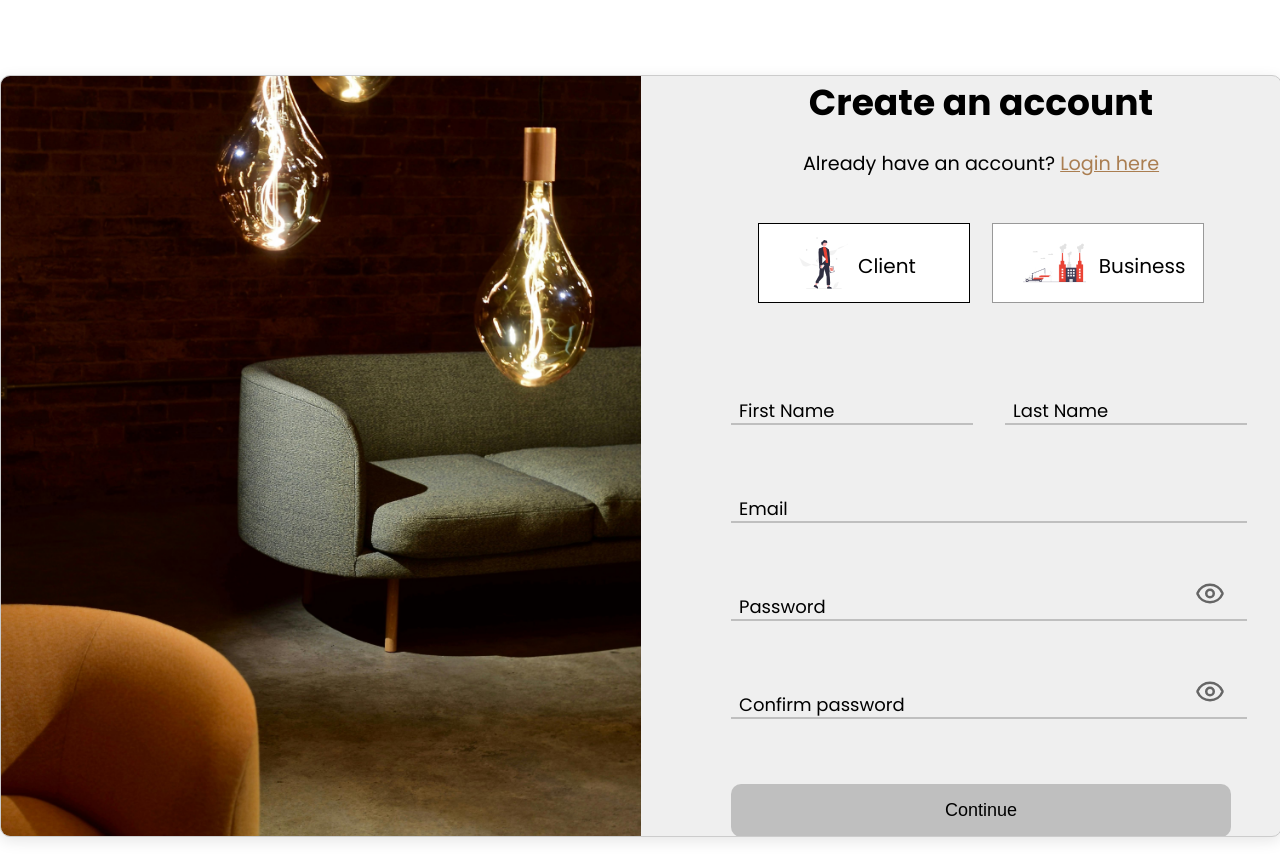
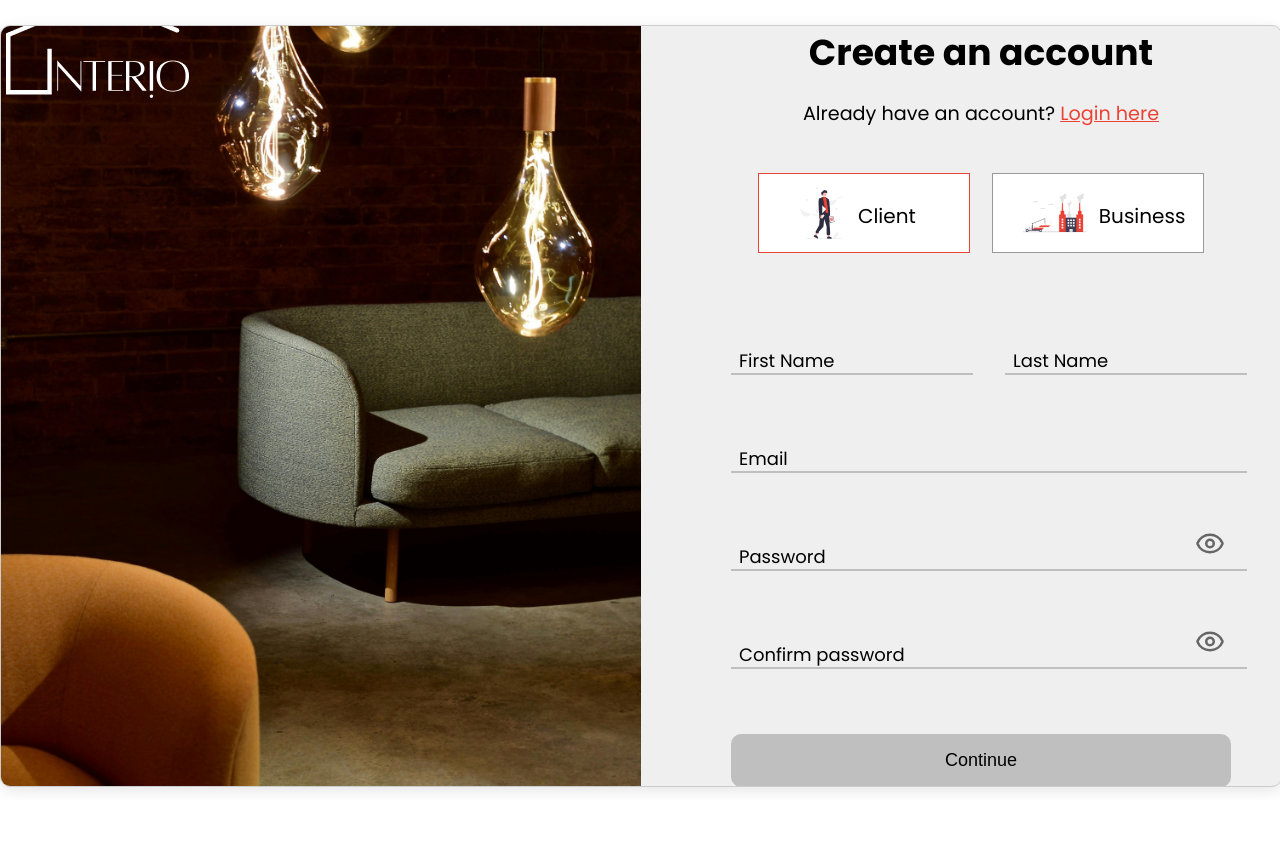
Before and after one commit to joelarapi/Interio-Front-End, a React (Vite) app: page /login in a window 1280 px wide. Both pictures are taken after a click on the element "Register here". After the commit the page ends 800 px from the top, so only its background shows below. Built offline with nearby package versions, Linux system fonts and the light colour scheme; a web font is replaced by a local one; what aws-amplify would draw is missing.

Commit message:
login/signup v4

```diff
--- a/src/Components/Login.jsx
+++ b/src/Components/Login.jsx
@@ -69,29 +69,41 @@ function Login() {
         setIsRegister(!isRegister);
     }
 
-    const saveUserToDataBase = async (userData) =>{
+    const saveUserToDataBase = async (userData) => {
+        const createUrl = userType === 'client'
+            ? 'https://akvct836lc.execute-api.eu-central-1.amazonaws.com/dev/user'
+            : 'https://akvct836lc.execute-api.eu-central-1.amazonaws.com/dev/business';
+
+        const bodyData = {
+            email: userData.email,
+            cognitoId: userData.cognitoId
+        };
+
+        if (userType === 'client') {
+            bodyData.username = userData.username;
+        } else {
+            bodyData.businessName = userData.businessName;
+            bodyData.location = userData.location;
+        }
+
         try {
-            const response = await fetch('https://akvct836lc.execute-api.eu-central-1.amazonaws.com/dev/user', {
+            const response = await fetch(createUrl, {
                 method: 'POST',
                 headers: {
                     'Content-Type': 'application/json',
                     'Accept': 'application/json'
                 },
-                body: JSON.stringify({
-                    email: userData.email,
-                    username: userData.username,
-                    cognitoId: userData.cognitoId
-                })
+                body: JSON.stringify(bodyData)
             });
             const responseText = await response.text();
-            if(response.ok){
+            if (!response.ok) {
                 throw new Error(`Failed to save user data: ${responseText}`);
             }
-            try{
-            const data = JSON.parse(responseText);
+            try {
+                const data = JSON.parse(responseText);
                 console.log('User data saved successfully:', data);
                 return data;
-            }catch (e){
+            } catch (e) {
                 console.error('Failed to parse response:', e);
                 return responseText;
             }
@@ -102,9 +114,7 @@ function Login() {
             });
             throw error;
         }
-
-        }
-
+    };
 
     const handleSubmit = async (e) => {
         e.preventDefault();
@@ -139,13 +149,15 @@ function Login() {
                 const userData = {
                     email: createEmail,
                     username: `${firstName} ${lastName}`,
+                    businessName: userType === 'business' ? `${businessName}` : undefined,
+                    location: userType === 'business' ? `${location}` : undefined,
                     cognitoId: SignUpResponse.userId
                 };
 
 
                 try{
+                    setIsConfirmationStep(true);
                     await saveUserToDataBase(userData);
-                    setIsConfirmationStep(true);
                     alert('User signed up, confirm your email');
                 } catch (dbError){
                     console.error('Detailed database error:', {
@@ -193,11 +205,13 @@ function Login() {
 
     const isSignupFormFilled = () => {
         const commonFields = isCreateEmailFilled && isCreatePasswordFilled && isConfirmPasswordFilled && isFirstNameFilled && isLastNameFilled;
+        const businessFields = isCreateEmailFilled && isCreatePasswordFilled && isConfirmPasswordFilled && isBusinessNameFilled && isLocationFilled
         if (userType === 'client') {
             return commonFields;
-        } else {
-            return commonFields && isBusinessNameFilled && isLocationFilled;
+        } else if(userType === 'business'){
+            return businessFields;
         }
+        return false
     };
 
     const handleForgotPassword = async (e) => {
@@ -252,6 +266,7 @@ function Login() {
         <div className="outerContainer">
         <div className={styles.container}>
             <div className={`${styles.imageContainer} ${isRegister ? styles.loginBackground : styles.signupBackground}`}>
+                {!isRegister && (<img src='/Group%2064.png' alt='logo' className={styles.logo}/> )}
             </div>
             <div className={`${styles.formContainer}`}>
                 <div className={`${styles.formWrapper}`}>
--- a/src/Components/Login.module.css
+++ b/src/Components/Login.module.css
@@ -1,6 +1,4 @@
 .outerContainer{
-    margin: 0;
-    padding: 0;
     display: flex;
     overflow: hidden;
     justify-content: center;
@@ -16,7 +14,7 @@
     width: 100%;
     max-width:1400px;
     height: 95vh;
-    margin: 20px auto;
+    margin:-50px auto   ;
     border: 1px solid #ccc;
     border-radius: 10px;
     overflow: hidden;
@@ -50,6 +48,7 @@
 }
 
 .formContainer{
+    position: relative;
     width: 100%;
     max-width: 880px;
     margin: 0;
@@ -81,7 +80,7 @@
 .registerText span{
     text-decoration: underline;
     cursor: pointer;
-    color: #AA7E51;
+    color: #EA4335;
 }
 
 
@@ -148,7 +147,7 @@
 }
 
 .input.filled{
-    border-bottom: 2px solid #4D462A;
+    border-bottom: 2px solid #EA4335;
 }
 
 .passwordWrapper {
@@ -185,14 +184,14 @@
 }
 
 .submitButton.active{
-    background-color: #4D462A;
+    background-color: #EA4335;
     cursor: pointer;
     color: white;
 }
 
 .input:focus{
     outline: none;
-    border-bottom: 2px solid #4D462A;
+    border-bottom: 2px solid #EA4335;
 }
 
 .submitButton.active:hover{
@@ -256,7 +255,7 @@
 
 
 .selected{
-    border: 0.08rem solid #000000;
+    border: 0.1rem solid #EA4335;
     color: white;
 }
 
@@ -277,3 +276,12 @@
     right: -200px;
     cursor: pointer;
 }
+
+.logo{
+    position: relative;
+    z-index: 100;
+    display: flex;
+    margin-top: -45rem;
+    margin-left: -28rem;
+
+}
```
Also changed, not shown: public/Group 64.png (added).
